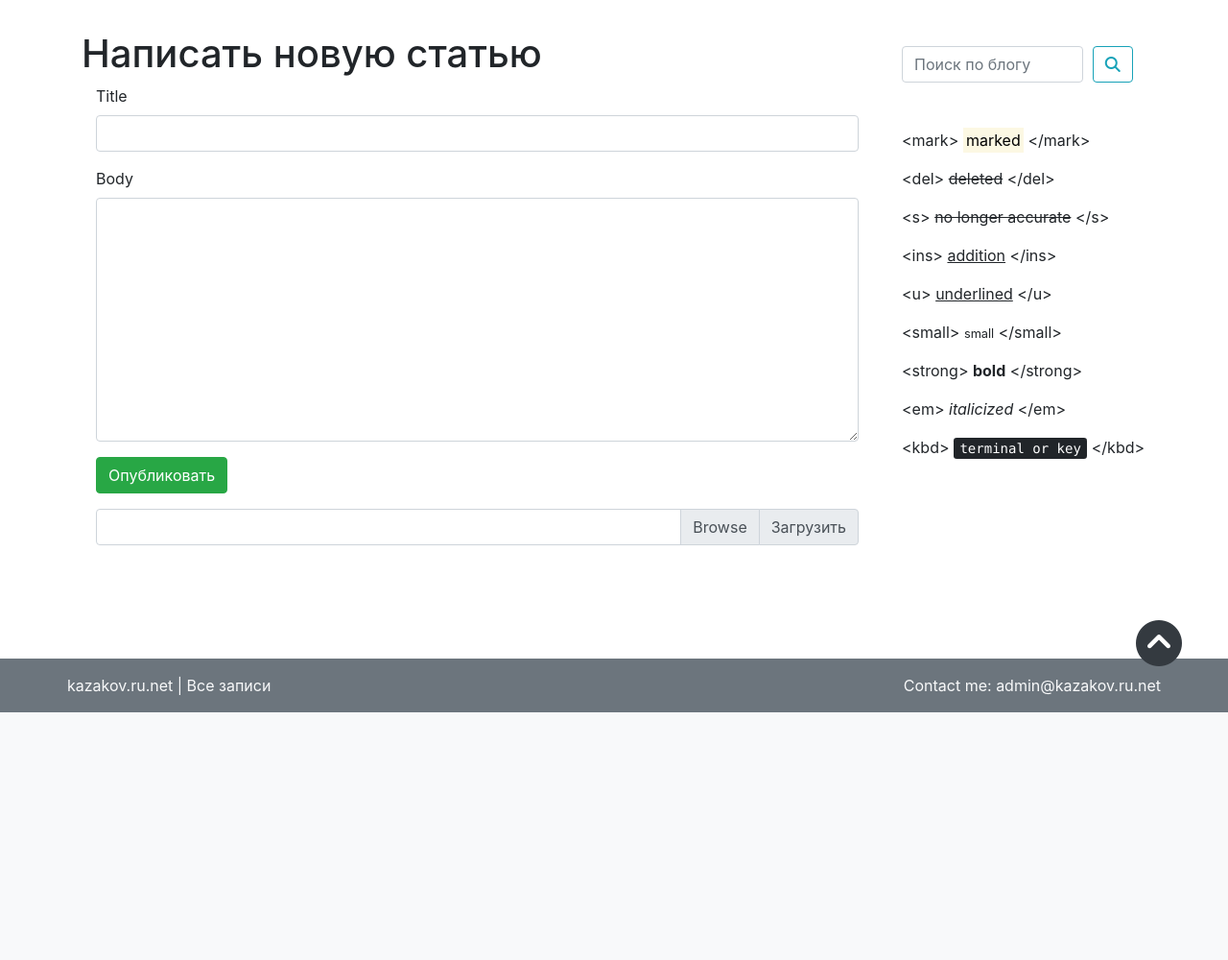
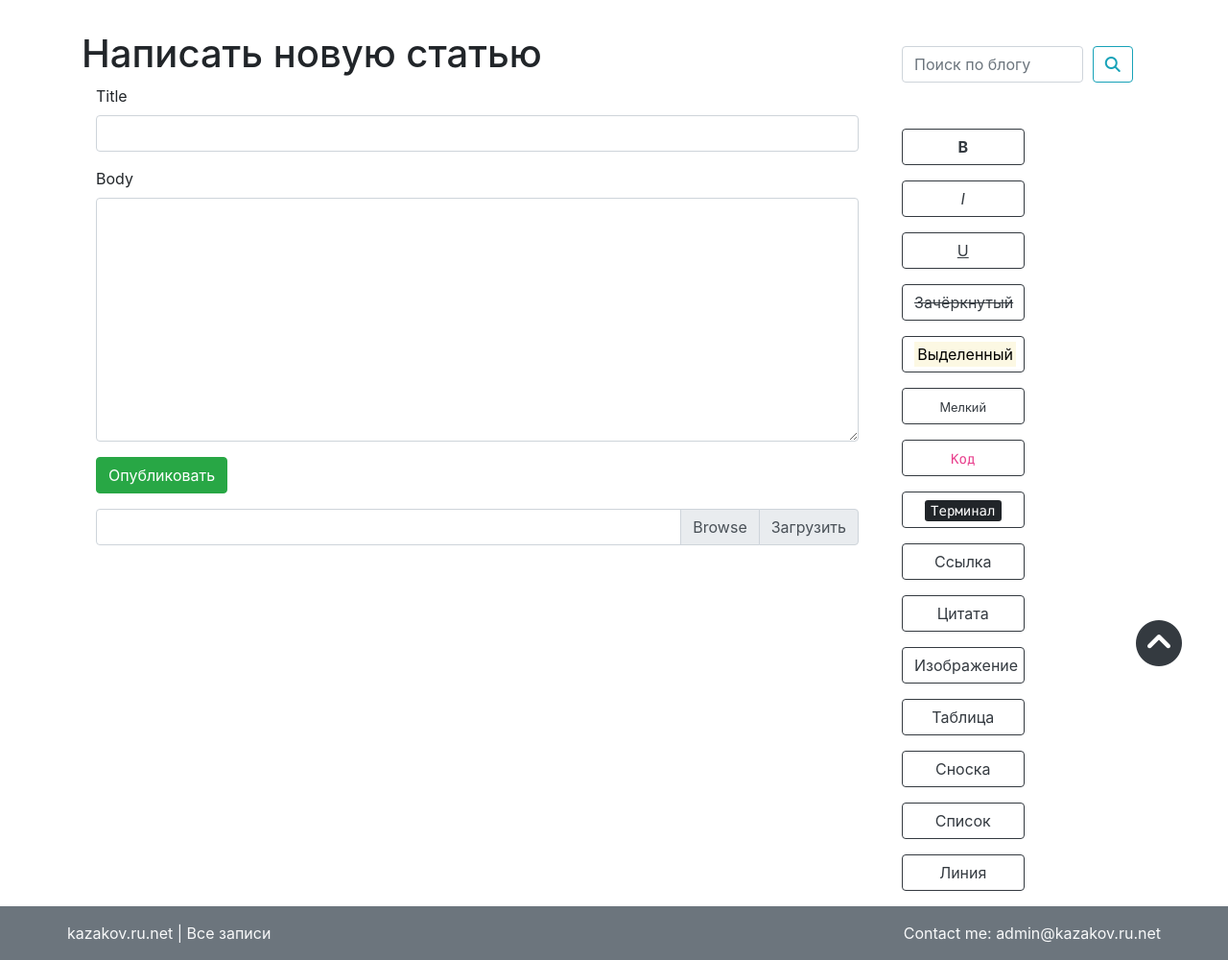
Before and after one commit to KazakovDenis/flask-blog, a Flask app: page /blog/create/ in a window 1280 px wide. Shown: the part 58-1058 px from the top of the page at 96% size. Before the commit the page ends 800 px from the top, so only its background shows below. Run offline with Flask 2, Linux system fonts and the light colour scheme; the visitor is signed in with stand-in values (Sample User, id 1); data comes from the database, SQL or seed files in the repository; data that the repository does not hold is empty; parts of the project's set-up code (start-up, migrations or seed data) failed here and were passed over; some libraries are stand-ins or nearby versions.

Commit message:
Markdown editor

````diff
--- a/blog/posts/static/upload.js
+++ b/blog/posts/static/upload.js
@@ -2,11 +2,74 @@
 window.addEventListener('DOMContentLoaded', () => {
 
     let form = document.querySelector('#uploadForm');
+    let textArea = document.querySelector('textarea#body');
+    let editions = {
+        'btn-bold': [' **text**', '<strong>B</strong>'],
+        'btn-italic': [' _text_', '<em>I</em>'],
+        'btn-underlined': [' <u>text</u>', '<u>U</u>'],
+        'btn-deleted': [' ~~text~~', '<del>Зачёркнутый</del>'],
+        'btn-marked': [' <mark>text<mark>', '<mark>Выделенный</mark>'],
+        'btn-small': [' <small>text<small>', '<small>Мелкий</small>'],
+        'btn-code': [String.raw({raw: ' ```text```'}), '<code>Код</code>'],
+        'btn-kbd': [' <kbd>terminal</kbd>', '<kbd>Терминал</kbd>'],
+        'btn-link': [' [title](https://url)', '<a>Ссылка</a>'],
+        'btn-quote': ['  \n> цитата  ', 'Цитата'],
+        'btn-img': [' ![Alt](/url/1.png "Название")', 'Изображение'],
+        'btn-table': ['  \nItem | Value | Quantity  \n——— |:——:| ——-:  \nComputer | 1600 | 3  \nPhone | 12 | 2', 'Таблица'],
+        'btn-note': [' примечание[^1]  \n[^1]: Все сноски отображаются в конце страницы', 'Сноска'],
+        'btn-list': ['  \n1. Первый пункт списка  \n2. Второй пункт  \n⋅⋅⋅* Немаркерованный вложенный подпункт.', 'Список'],
+        'btn-line': ['  \n  ***  ', 'Линия'],
+    };
 
-    function addItem(item_url, item_title) {
+    function addButtons() {
+        Object.keys(editions).forEach(elem => {
+            let btn = document.createElement('p');
+            btn.innerHTML = `
+            <button type="button" class="btn btn-outline-dark w-50" id="${elem}">${editions[elem][1]}</button>`;
+            document.querySelector('#right-panel').appendChild(btn);
+        });
+    };
+
+    addButtons();
+
+    document.querySelectorAll('.btn-outline-dark').forEach(elem => {
+        elem.addEventListener('click', () => {
+            let btn_id = elem.getAttribute('id');
+            addToText(editions[btn_id][0]);
+        });
+    });
+
+    function addToText(text_or_url, title='', link=false) {
+        let template;
+
+        if (link === true) {
+            text = ` [${title}](${text_or_url}) `;
+        } else {
+            text = text_or_url;
+        };
+
+        textArea.append(text);
+    };
+
+    function addLink(item_url, item_title) {
         let row = document.createElement('div');
         row.innerHTML = `<a href="${item_url}" target="_blank">${item_title}</a>`;
         document.querySelector('#uploadedFiles').appendChild(row);
+        addToText(item_url, item_title, link=true);
+    };
+
+    async function send_request(url, data={}, headers={}) {
+        const resp = await fetch(url, {
+            method: 'POST',
+            headers: headers,
+            body: data,
+        });
+
+        if (!resp.ok){
+            throw new Error(`Could not fetch ${url}, status: ${resp.status}`);
+        };
+
+        return await resp.text();
     };
 
     function upload(e) {
@@ -15,37 +78,10 @@ window.addEventListener('DOMContentLoaded', () => {
         let filename = form.inputGroupFile02.files[0].name;
         let formData = new FormData(form);
 
-        let xhr = new XMLHttpRequest();
-
-        xhr.open('POST', '/upload');
-        xhr.send(formData);
-        xhr.addEventListener('load', function() {
-            if (xhr.status === 200) {
-                addItem(xhr.response, filename);
-            } else {
-                console.log(xhr.response);
-            };
-        });
+        send_request('/upload', data=formData)
+            .then(url => addLink(url, filename))
+            .catch(err => console.error('No response from server'));
     };
-    //
-    // async function async_upload(url, data={}, headers={}) {
-    //     const resp = await fetch(url, {
-    //         method: 'POST',
-    //         headers: headers,
-    //         body: data,
-    //     });
-    //
-    //     if (!resp.ok){
-    //         throw new Error(`Could not fetch ${url}, status: ${resp.status}`);
-    //     };
-    //
-    //     return await resp.text();
-    // };
-    //
-    // async_upload('/upload', data=formData)
-    //     .then(data => addItem(data, formData.files[]))
-    //     .catch(err => console.console.error());
-    //
 
     form.addEventListener('submit', (e) => upload(e));
 });
--- a/blog/posts/templates/posts/create_post.html
+++ b/blog/posts/templates/posts/create_post.html
@@ -39,18 +39,6 @@
     </div>
 {% endblock %}
 
-{% block rightpanel %}
-    <p>&lt;mark&gt; <mark>marked</mark> &lt;/mark&gt;</p>
-    <p>&lt;del&gt; <del>deleted</del> &lt;/del&gt;</p>
-    <p>&lt;s&gt; <s>no longer accurate</s> &lt;/s&gt;</p>
-    <p>&lt;ins&gt; <ins>addition</ins> &lt;/ins&gt;</p>
-    <p>&lt;u&gt; <u>underlined</u> &lt;/u&gt;</p>
-    <p>&lt;small&gt; <small>small</small> &lt;/small&gt;</p>
-    <p>&lt;strong&gt; <strong>bold</strong> &lt;/strong&gt;</p>
-    <p>&lt;em&gt; <em>italicized</em> &lt;/em&gt;</p>
-    <p>&lt;kbd&gt; <kbd>terminal or key</kbd> &lt;/kbd&gt;</p>
-{% endblock %}
-
 {% block scripts %}
 <script src="{{ url_for('posts.static', filename='upload.js') }}"></script>
 {% endblock %}
--- a/blog/templates/base.html
+++ b/blog/templates/base.html
@@ -88,9 +88,11 @@
                     </div>
                 </form>
                 <div class="mt-5">
+                    <div id="right-panel">
                     {% block rightpanel %}
 
                     {% endblock %}
+                    </div>
                     <div class="row fixed-bottom mb-5 mr-5 justify-content-end"><div><a href="#kazakov-navbar" class="text-dark">
                     <i class="fas fa-chevron-circle-up fa-3x"></i></a></div></div>
                 </div>
--- a/blog/view.py
+++ b/blog/view.py
@@ -3,7 +3,7 @@
 import os
 from datetime import datetime
 
-from flask import redirect, url_for, request, render_template
+from flask import redirect, url_for, request, render_template, flash
 from werkzeug.utils import secure_filename
 
 from app import db, Configuration, log, app
@@ -35,6 +35,7 @@ def upload_file():
                 checked_file = os.path.join(Configuration.UPLOAD_FOLDER, filename)
                 file.save(checked_file)
                 file.close()
+                flash('File uploaded')
                 return f'/static/uploads/{filename}'
             else:
                 return 'Bad file', 400
````
